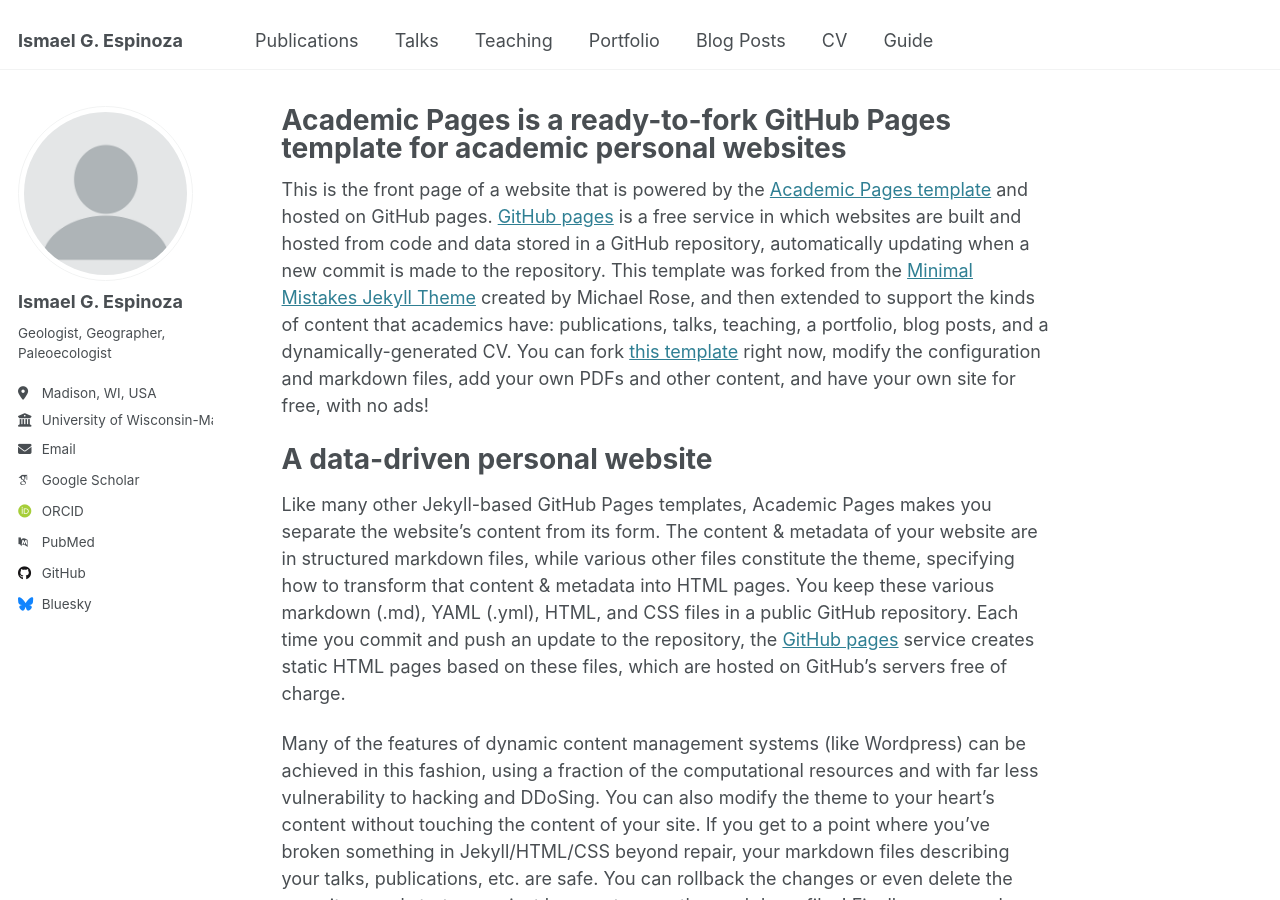
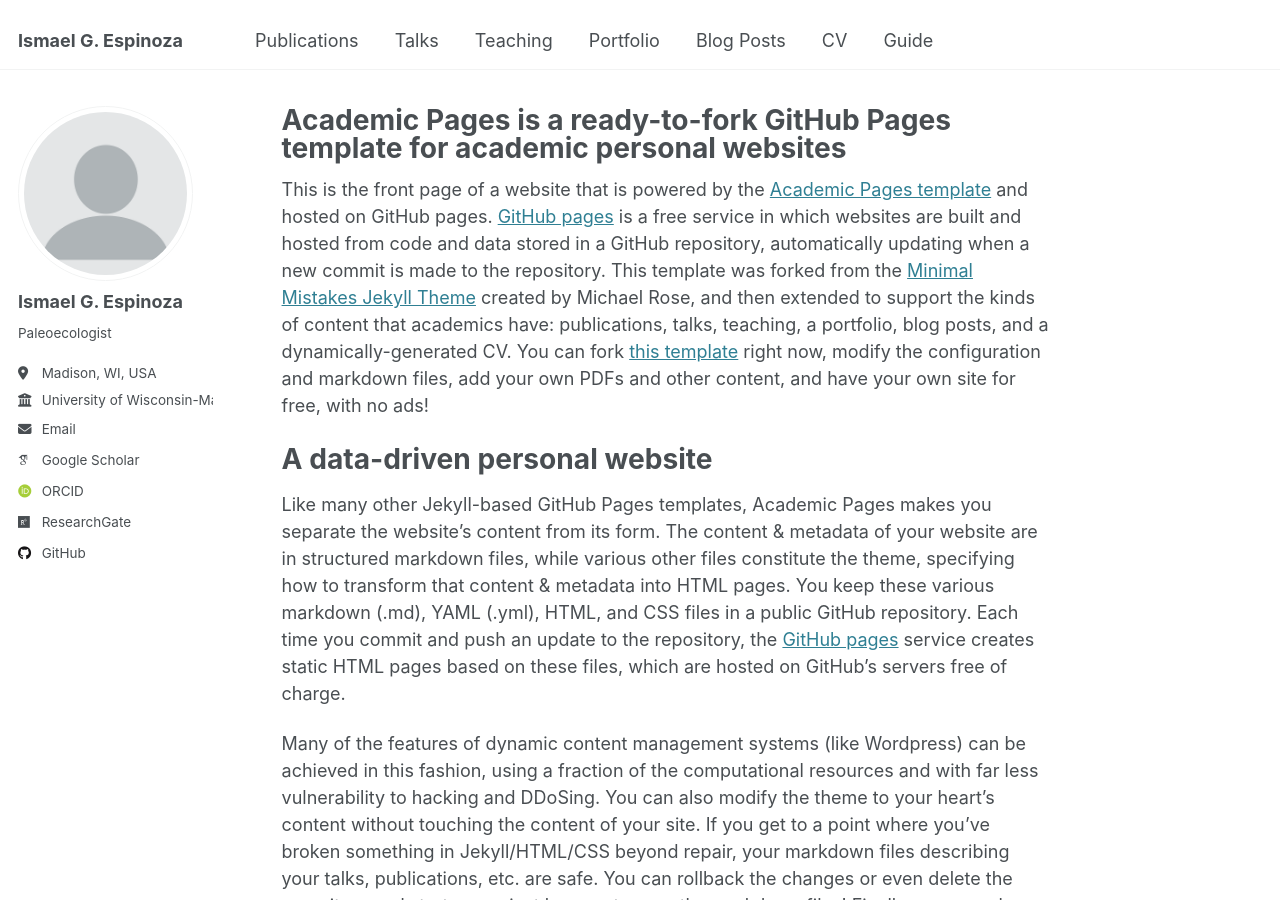
Before and after one commit to ismaelgespinoza/ismaelgespinoza.github.io, a Jekyll site: the page built from _pages/about.md, in a window 1280 px wide and 900 px high. Built offline with Jekyll 4.4.1, drawn with Linux system fonts in a browser that asks for light colours; some web fonts are replaced; part of the change alters nothing that is shown.

Commit message:
Update _config.yml

```diff
--- a/_config.yml
+++ b/_config.yml
@@ -25,7 +25,7 @@ author:
   avatar           : "profile.png"
   name             : "Ismael G. Espinoza"
   pronouns         : # example: "she/her"
-  bio              : "Geologist, Geographer, Paleoecologist"
+  bio              : "Paleoecologist"
   location         : "Madison, WI, USA"
   employer         : "University of Wisconsin-Madison "
   uri              : # URL
@@ -33,24 +33,24 @@ author:
 
   # Academic websites
   arxiv            : # URL - Update with the correct link to your profile
-  googlescholar    : "https://scholar.google.com/citations?user=PS_CX0AAAAAJ"
+  googlescholar    : "https://scholar.google.com/citations?user=DgAyFbUAAAAJ&hl=en"
   impactstory      : # URL
-  orcid            : "http://orcid.org/yourorcidurl"
+  orcid            : "https://orcid.org/0000-0003-1309-7588"
   semantic         : # URL
-  pubmed           : "https://www.ncbi.nlm.nih.gov/pubmed/?term=john+snow"
-  researchgate     : # URL
+  pubmed           : # URL
+  researchgate     : "https://www.researchgate.net/profile/Ismael-Espinoza-3"
   scopus           : # URL
 
   # Repositories and software development
   bitbucket        : # Username - Update with your username on the site
   codepen          : # Username
   dribbble         : # Username
-  github           : "academicpages"
+  github           : "ismaelgespinoza"
   kaggle           : # Username
   stackoverflow    : # User number or user number and name (i.e., use "1" or "1/jeff-atwood")
 
   # Social media
-  bluesky          : "bsky.app" # Replace this with you Bluesky username
+  bluesky          : # Replace this with you Bluesky username
   facebook         : # Username
   flickr           : # Username
   foursquare       : # Username
```
